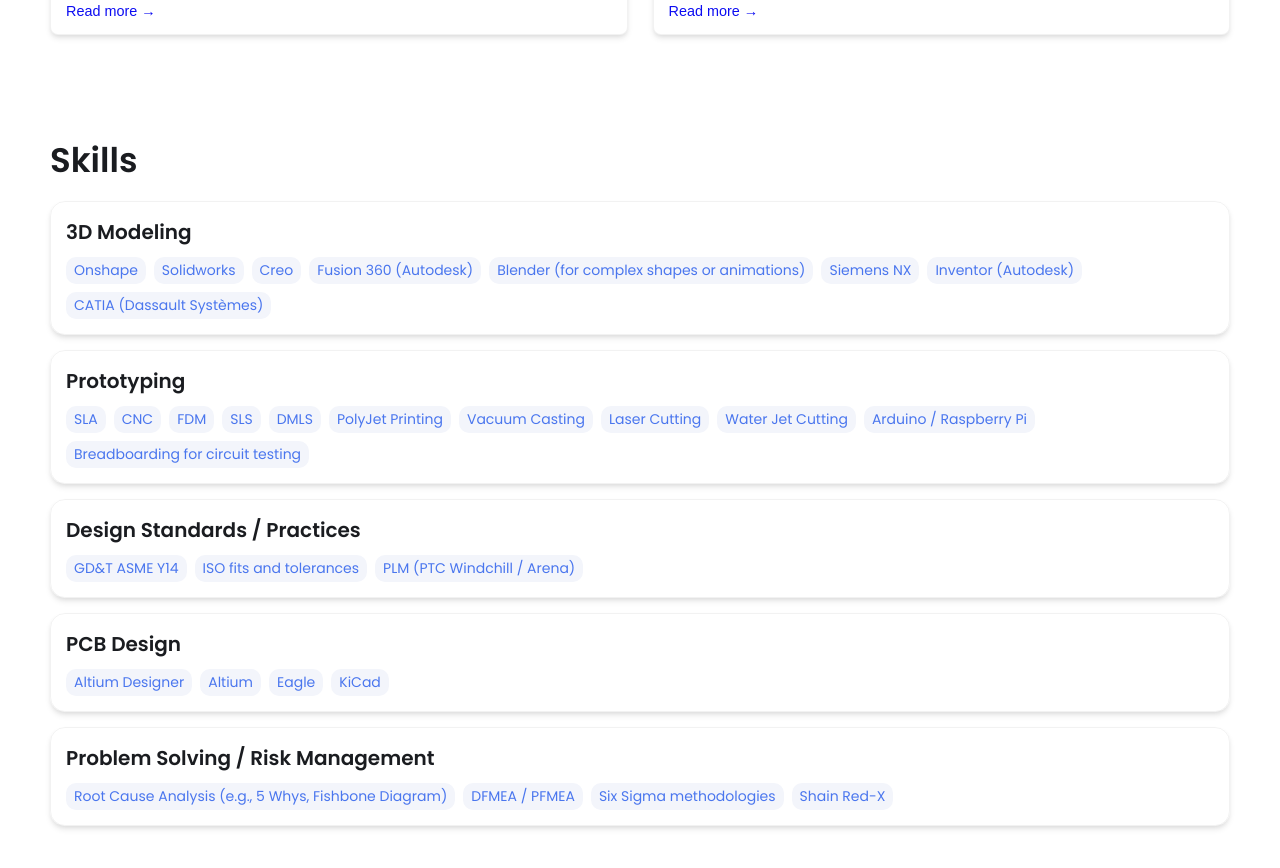
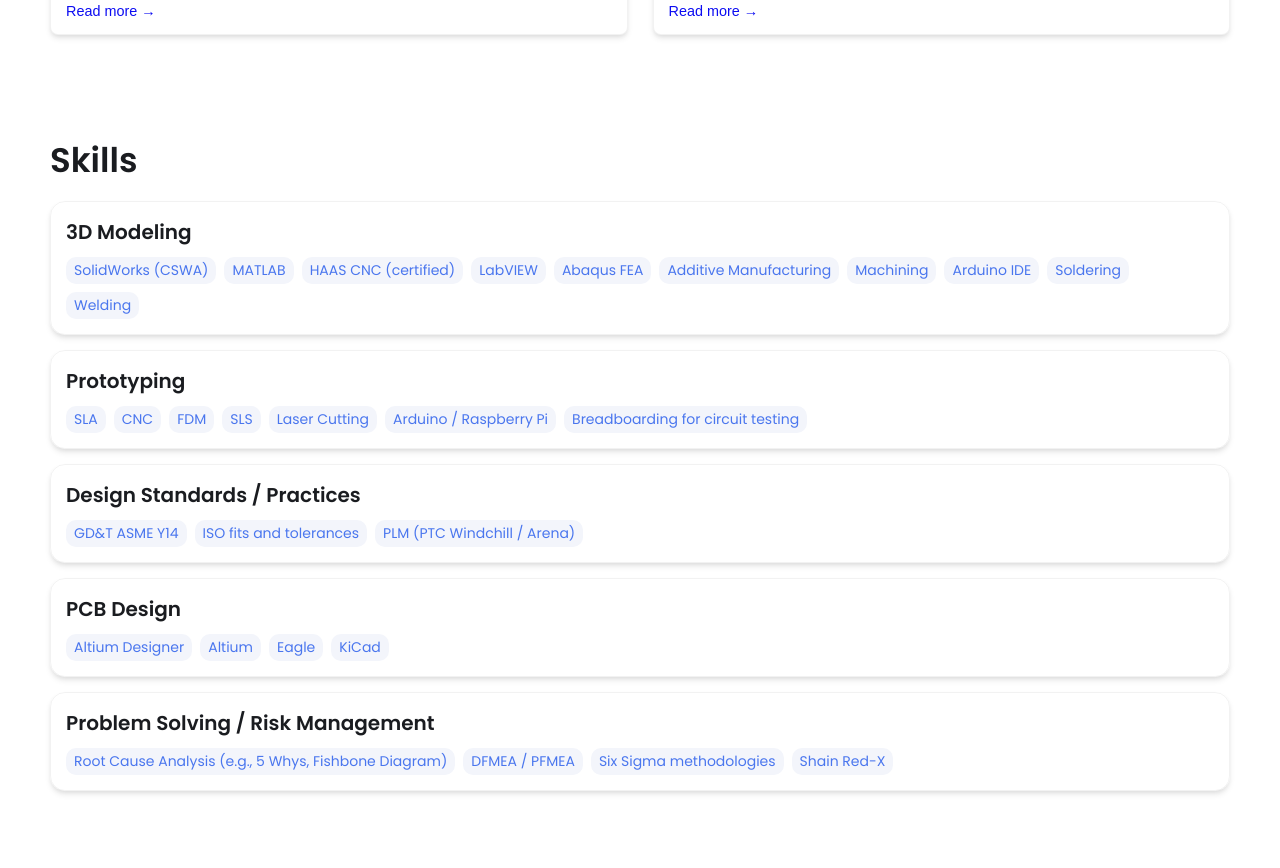
Before and after one commit to maxburdeen/maxburdeen.github.io, a Jekyll site: the page built from index.html, in a window 1280 px wide and 900 px high, scrolled down 1491 px. Shown: the top 868 px of the window. Built offline with Jekyll 4.4.1, drawn with Linux system fonts in a browser that asks for light colours.

Commit message:
Update _config.yml

```diff
--- a/_config.yml
+++ b/_config.yml
@@ -49,25 +49,23 @@ external-links:    # input only your own url slug. The icons with missing entrie
 skills:
   - category: 3D Modeling
     tools:
-    - Onshape
-    - Solidworks
-    - Creo
-    - Fusion 360 (Autodesk)
-    - Blender (for complex shapes or animations)
-    - Siemens NX
-    - Inventor (Autodesk)
-    - CATIA (Dassault Systèmes)
+    - SolidWorks (CSWA)
+    - MATLAB
+    - HAAS CNC (certified)
+    - LabVIEW
+    - Abaqus FEA
+    - Additive Manufacturing
+    - Machining
+    - Arduino IDE
+    - Soldering
+    - Welding
   - category: Prototyping
     tools:
     - SLA
     - CNC
     - FDM
     - SLS
-    - DMLS
-    - PolyJet Printing
-    - Vacuum Casting
     - Laser Cutting
-    - Water Jet Cutting
     - Arduino / Raspberry Pi
     - Breadboarding for circuit testing
   - category: Design Standards / Practices
```
